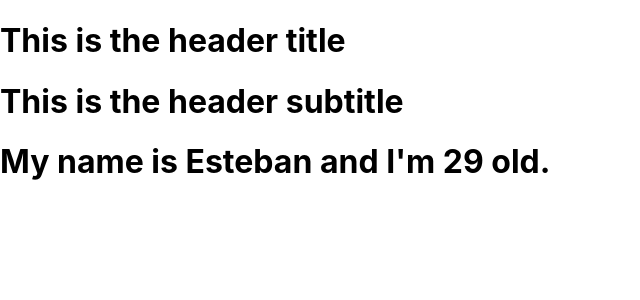
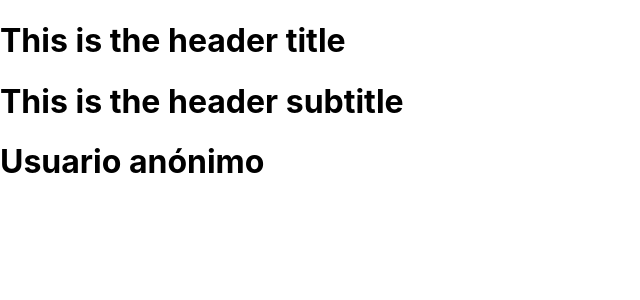
Before and after one commit to Esteban26/react_tutorial, a React (Create React App) app in the folder 04-create-hello-world/: page / in a window 1280 px wide. Shown: the top 300 px of the page, without its empty margins (0-640 px from the left). Built offline with nearby package versions, Linux system fonts and the light colour scheme.

Commit message:
Interpolate JSX

```diff
--- a/04-create-hello-world/src/App.js
+++ b/04-create-hello-world/src/App.js
@@ -6,13 +6,22 @@ import Header from './components/Header.jsx'
 function App() {
   const name = 'Esteban'
   const age = '29'
+  const login = false
 
+  if (login)
     return (
       <>
         <Header />
         <h1>My name is {name} and I'm {age} old.</h1>
       </>
     );
+  else
+    return (
+        <>
+          <Header />
+          <h1>Usuario anónimo</h1>
+        </>
+    )
 }
 
 export default App;
```
Lines whose indentation alone changed are shown as unchanged.
